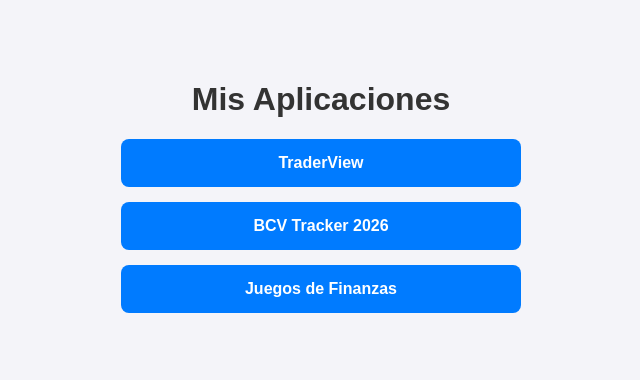
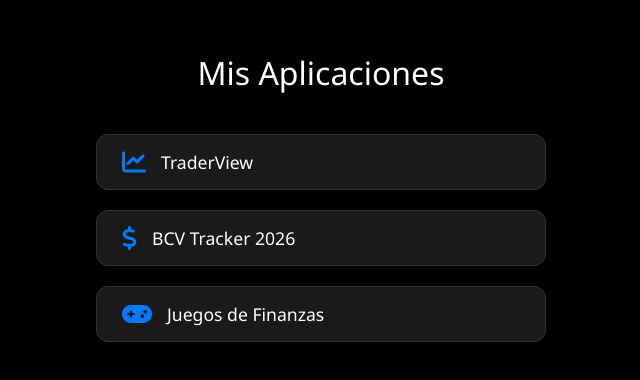
Before and after one commit to jonathanirigoyeninversiones-prog/todas_web, a plain HTML site: page index.html in a window 1280 px wide. Shown: the part 214-594 px from the top of the page, without its empty margins (319-959 px from the left). Drawn offline with Linux system fonts and the light colour scheme.

Commit message:
Update index.html

```diff
--- a/index.html
+++ b/index.html
@@ -3,37 +3,50 @@
 <head>
     <meta charset="UTF-8">
     <meta name="viewport" content="width=device-width, initial-scale=1.0">
-    <title>Mis Proyectos - Jonathan Irigoyen</title>
+    <title>Mis Proyectos</title>
+    <link rel="stylesheet" href="https://cdnjs.cloudflare.com/ajax/libs/font-awesome/6.4.2/css/all.min.css">
     <style>
         body {
-            font-family: Arial, sans-serif;
+            font-family: 'Segoe UI', sans-serif;
+            background-color: #000; /* Fondo negro */
+            color: white;
             display: flex;
             flex-direction: column;
             align-items: center;
             justify-content: center;
             height: 100vh;
-            background-color: #f4f4f9;
             margin: 0;
         }
-        h1 { color: #333; }
+        h1 { margin-bottom: 40px; font-weight: 300; }
         .container {
             display: flex;
             flex-direction: column;
-            gap: 15px;
-            width: 80%;
-            max-width: 400px;
+            gap: 20px;
+            width: 90%;
+            max-width: 450px;
         }
         .btn {
-            padding: 15px;
+            display: flex;
+            align-items: center;
+            padding: 15px 25px;
             text-decoration: none;
             color: white;
-            background-color: #007bff;
-            text-align: center;
-            border-radius: 8px;
-            font-weight: bold;
-            transition: background 0.3s;
+            background-color: #1a1a1a; /* Gris muy oscuro */
+            border: 1px solid #333;
+            border-radius: 12px;
+            font-size: 1.1rem;
+            transition: all 0.3s ease;
         }
-        .btn:hover { background-color: #0056b3; }
+        .btn i {
+            margin-right: 15px;
+            font-size: 1.5rem;
+            color: #007bff; /* Color del icono */
+        }
+        .btn:hover {
+            background-color: #333;
+            border-color: #555;
+            transform: scale(1.02);
+        }
     </style>
 </head>
 <body>
@@ -41,9 +54,17 @@
     <h1>Mis Aplicaciones</h1>
 
     <div class="container">
-        <a href="https://jonathanirigoyeninversiones-prog.github.io/traderview/" class="btn">TraderView</a>
-        <a href="https://jonathanirigoyeninversiones-prog.github.io/bcv-tracker-2026/" class="btn">BCV Tracker 2026</a>
-        <a href="https://jonathanirigoyeninversiones-prog.github.io/Juegos-Finanzas/" class="btn">Juegos de Finanzas</a>
+        <a href="https://jonathanirigoyeninversiones-prog.github.io/traderview/" class="btn">
+            <i class="fas fa-chart-line"></i> TraderView
+        </a>
+
+        <a href="https://jonathanirigoyeninversiones-prog.github.io/bcv-tracker-2026/" class="btn">
+            <i class="fas fa-dollar-sign"></i> BCV Tracker 2026
+        </a>
+
+        <a href="https://jonathanirigoyeninversiones-prog.github.io/Juegos-Finanzas/" class="btn">
+            <i class="fas fa-gamepad"></i> Juegos de Finanzas
+        </a>
     </div>
 
 </body>
```
